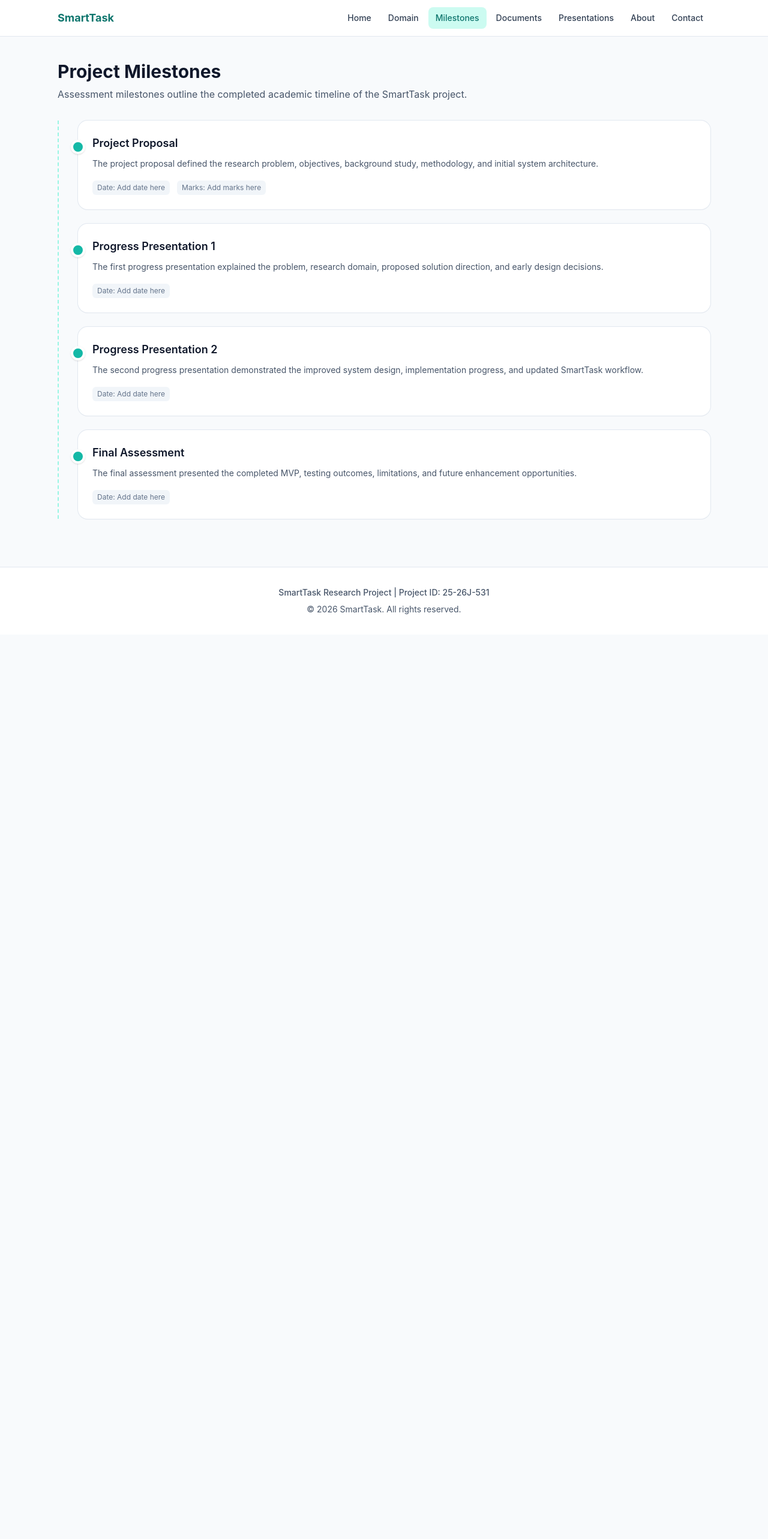
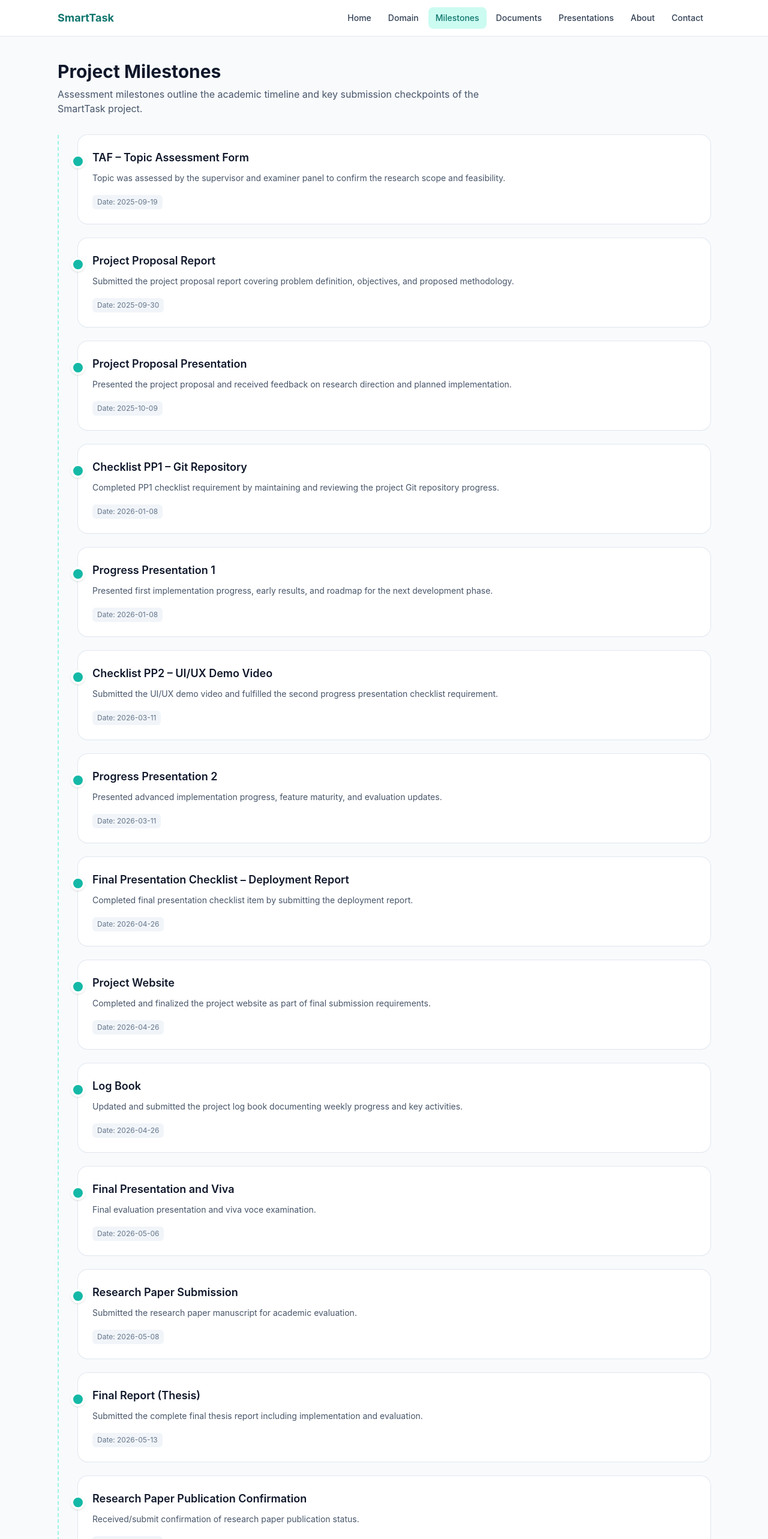
Before and after one commit to IT21228612/SmartTask_Project_Website, a React (Vite) app: page /milestones in a window 1280 px wide. Shown: the top 2566 px of the page at 60% size. Before the commit the page ends 1058 px from the top, so only its background shows below. Built offline with nearby package versions, Linux system fonts and the light colour scheme.

Commit message:
Update milestones timeline and document links

```diff
--- a/src/components/DocumentCard.jsx
+++ b/src/components/DocumentCard.jsx
@@ -1,13 +1,24 @@
-export default function DocumentCard({ title, description, status, buttonText }) {
+export default function DocumentCard({ title, description, status, buttonText, fileUrl }) {
   return (
     <div className="card-surface flex h-full flex-col p-6">
       <h3 className="text-lg font-semibold text-slate-900">{title}</h3>
       <p className="mt-2 flex-1 text-sm leading-6 text-slate-600">{description}</p>
-      <div className="mt-4 flex items-center justify-between">
-        <span className="rounded-full bg-amber-100 px-3 py-1 text-xs font-semibold text-amber-700">{status}</span>
-        <button disabled className="cursor-not-allowed rounded-lg bg-slate-200 px-3 py-2 text-xs font-semibold text-slate-500">
-          {buttonText}
-        </button>
+      <div className="mt-4 flex items-center justify-between gap-3">
+        <span className="rounded-full bg-emerald-100 px-3 py-1 text-xs font-semibold text-emerald-700">{status}</span>
+        {fileUrl ? (
+          <a
+            href={fileUrl}
+            target="_blank"
+            rel="noreferrer"
+            className="rounded-lg bg-teal-600 px-3 py-2 text-xs font-semibold text-white transition hover:bg-teal-700"
+          >
+            {buttonText}
+          </a>
+        ) : (
+          <button disabled className="cursor-not-allowed rounded-lg bg-slate-200 px-3 py-2 text-xs font-semibold text-slate-500">
+            {buttonText}
+          </button>
+        )}
       </div>
     </div>
   );
--- a/src/data/documents.js
+++ b/src/data/documents.js
@@ -1,39 +1,39 @@
+import tafDocument from '../project_files/TAF_25-26J-531.pdf';
+import proposalReport from '../project_files/IT21228612_Proposal_Report_final_version.pdf';
+import deploymentReport from '../project_files/deployment_report.pdf';
+import finalThesisReport from '../project_files/Final_report.pdf';
+import researchPaper from '../project_files/research_paper.pdf';
+
 const documents = [
   {
-    title: 'Project Proposal Report',
-    description:
-      'The Project Proposal Report includes the research background, research gap, problem statement, objectives, methodology, requirements, budget, and commercialization details.',
-    status: 'Placeholder',
+    title: 'TAF – Topic Assessment Form',
+    description: 'Formal topic assessment approved by the supervisor and examiner panel.',
+    status: 'Available',
+    fileUrl: tafDocument,
   },
   {
-    title: 'Project Charter',
-    description: 'The project charter summarizes scope, responsibilities, milestones, and expected deliverables for SmartTask.',
-    status: 'Placeholder',
+    title: 'Project Proposal Report',
+    description: 'Proposal report describing the research problem, objectives, and proposed solution approach.',
+    status: 'Available',
+    fileUrl: proposalReport,
   },
   {
-    title: 'Progress Presentation 1 Checklist',
-    description: 'This checklist records completion status for the first progress milestone and supporting deliverables.',
-    status: 'Placeholder',
+    title: 'Deployment Report',
+    description: 'Report documenting deployment setup, environment configuration, and release details.',
+    status: 'Available',
+    fileUrl: deploymentReport,
   },
   {
-    title: 'Progress Presentation 2 Checklist',
-    description: 'This checklist tracks second milestone expectations, progress evidence, and assessment readiness.',
-    status: 'Placeholder',
-  },
-  {
-    title: 'Final Report',
-    description: 'The final report documents complete implementation details, testing outcomes, and project conclusions.',
-    status: 'Placeholder',
+    title: 'Final Report (Thesis)',
+    description: 'Complete thesis report including system design, implementation, testing, and conclusions.',
+    status: 'Available',
+    fileUrl: finalThesisReport,
   },
   {
     title: 'Research Paper',
-    description: 'The research paper presents the SmartTask domain, solution implementation, results, and scholarly discussion.',
-    status: 'Placeholder',
-  },
-  {
-    title: 'User Manual',
-    description: 'The user manual provides practical instructions for installation, configuration, and SmartTask feature usage.',
-    status: 'Placeholder',
+    description: 'Research paper manuscript summarizing novelty, methodology, and evaluation outcomes.',
+    status: 'Available',
+    fileUrl: researchPaper,
   },
 ];
 
--- a/src/data/milestones.js
+++ b/src/data/milestones.js
@@ -1,28 +1,74 @@
 const milestones = [
   {
-    title: 'Project Proposal',
+    title: 'TAF – Topic Assessment Form',
     description:
-      'The project proposal defined the research problem, objectives, background study, methodology, and initial system architecture.',
-    date: 'Add date here',
-    marks: 'Add marks here',
+      'Topic was assessed by the supervisor and examiner panel to confirm the research scope and feasibility.',
+    date: '2025-09-19',
+  },
+  {
+    title: 'Project Proposal Report',
+    description: 'Submitted the project proposal report covering problem definition, objectives, and proposed methodology.',
+    date: '2025-09-30',
+  },
+  {
+    title: 'Project Proposal Presentation',
+    description: 'Presented the project proposal and received feedback on research direction and planned implementation.',
+    date: '2025-10-09',
+  },
+  {
+    title: 'Checklist PP1 – Git Repository',
+    description: 'Completed PP1 checklist requirement by maintaining and reviewing the project Git repository progress.',
+    date: '2026-01-08',
   },
   {
     title: 'Progress Presentation 1',
-    description:
-      'The first progress presentation explained the problem, research domain, proposed solution direction, and early design decisions.',
-    date: 'Add date here',
+    description: 'Presented first implementation progress, early results, and roadmap for the next development phase.',
+    date: '2026-01-08',
+  },
+  {
+    title: 'Checklist PP2 – UI/UX Demo Video',
+    description: 'Submitted the UI/UX demo video and fulfilled the second progress presentation checklist requirement.',
+    date: '2026-03-11',
   },
   {
     title: 'Progress Presentation 2',
-    description:
-      'The second progress presentation demonstrated the improved system design, implementation progress, and updated SmartTask workflow.',
-    date: 'Add date here',
+    description: 'Presented advanced implementation progress, feature maturity, and evaluation updates.',
+    date: '2026-03-11',
   },
   {
-    title: 'Final Assessment',
-    description:
-      'The final assessment presented the completed MVP, testing outcomes, limitations, and future enhancement opportunities.',
-    date: 'Add date here',
+    title: 'Final Presentation Checklist – Deployment Report',
+    description: 'Completed final presentation checklist item by submitting the deployment report.',
+    date: '2026-04-26',
+  },
+  {
+    title: 'Project Website',
+    description: 'Completed and finalized the project website as part of final submission requirements.',
+    date: '2026-04-26',
+  },
+  {
+    title: 'Log Book',
+    description: 'Updated and submitted the project log book documenting weekly progress and key activities.',
+    date: '2026-04-26',
+  },
+  {
+    title: 'Final Presentation and Viva',
+    description: 'Final evaluation presentation and viva voce examination.',
+    date: '2026-05-06',
+  },
+  {
+    title: 'Research Paper Submission',
+    description: 'Submitted the research paper manuscript for academic evaluation.',
+    date: '2026-05-08',
+  },
+  {
+    title: 'Final Report (Thesis)',
+    description: 'Submitted the complete final thesis report including implementation and evaluation.',
+    date: '2026-05-13',
+  },
+  {
+    title: 'Research Paper Publication Confirmation',
+    description: 'Received/submit confirmation of research paper publication status.',
+    date: '2026-06-15',
   },
 ];
 
--- a/src/pages/Documents.jsx
+++ b/src/pages/Documents.jsx
@@ -5,10 +5,10 @@ import documents from '../data/documents';
 export default function Documents() {
   return (
     <div className="pb-4 pt-10">
-      <SectionTitle title="Project Documents" subtitle="Document links remain as placeholders until final files are published." />
+      <SectionTitle title="Project Documents" subtitle="Access the latest submitted project documents from the links below." />
       <div className="grid gap-6 sm:grid-cols-2 lg:grid-cols-3">
         {documents.map((doc) => (
-          <DocumentCard key={doc.title} {...doc} buttonText="PDF Coming Soon" />
+          <DocumentCard key={doc.title} {...doc} buttonText="View PDF" />
         ))}
       </div>
     </div>
--- a/src/pages/Milestones.jsx
+++ b/src/pages/Milestones.jsx
@@ -5,7 +5,7 @@ import milestones from '../data/milestones';
 export default function Milestones() {
   return (
     <div className="pb-4 pt-10">
-      <SectionTitle title="Project Milestones" subtitle="Assessment milestones outline the completed academic timeline of the SmartTask project." />
+      <SectionTitle title="Project Milestones" subtitle="Assessment milestones outline the academic timeline and key submission checkpoints of the SmartTask project." />
       <div className="relative space-y-6 border-l-2 border-dashed border-teal-200 pl-8">
         {milestones.map((item) => (
           <MilestoneCard key={item.title} {...item} />
```
